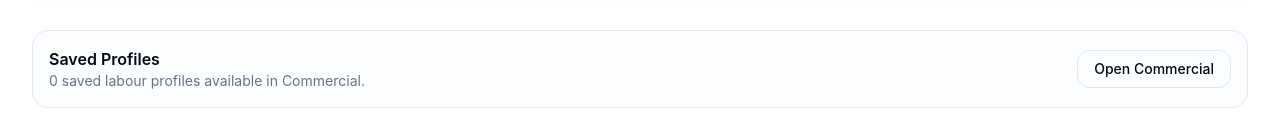
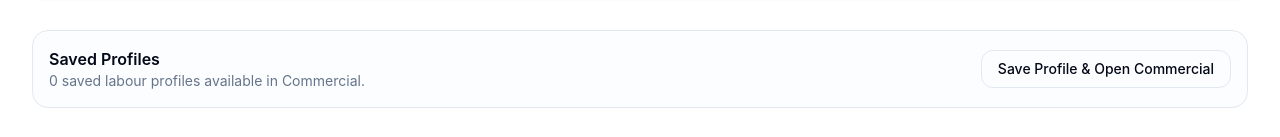
Before and after one commit to QSTools/qstools-web, a Next.js app: page /labour-rates in a window 1280 px wide. Shown: the part 1540-1677 px from the top of the page. Built offline with nearby package versions, Linux system fonts and the light colour scheme.

Commit message:
UX: move save/update to bottom and link to commercial flow

```diff
--- a/app/labour-rates/page.jsx
+++ b/app/labour-rates/page.jsx
@@ -4,6 +4,7 @@ export const dynamic = "force-dynamic";
 
 import { Suspense } from "react";
 import Link from "next/link";
+import { useRouter } from "next/navigation";
 import LabourRateForm from "@/components/labour/LabourRateForm";
 import LabourRateOutput from "@/components/labour/LabourRateOutput";
 import CommercialSummaryPanel from "@/components/commercial/CommercialSummaryPanel";
@@ -13,6 +14,8 @@ import { calculateCommercialSummary } from "@/lib/calculations/commercialSummary
 import useLabourRatesPage from "@/lib/hooks/useLabourRatesPage";
 
 function LabourRatesPageContent() {
+  const router = useRouter();
+
   const {
     form,
     setForm,
@@ -40,6 +43,16 @@ function LabourRatesPageContent() {
   const isEditing = profiles.some(
     (profile) => String(profile.id) === String(editingId)
   );
+
+  const handleSaveAndOpenCommercial = async () => {
+    if (isEditing) {
+      await handleUpdate();
+    } else {
+      await handleSave();
+    }
+
+    router.push("/commercial");
+  };
 
   return (
     <main className="min-h-screen bg-background">
@@ -231,12 +244,15 @@ function LabourRatesPageContent() {
               </p>
             </div>
 
-            <Link
-              href="/commercial"
+            <button
+              type="button"
+              onClick={handleSaveAndOpenCommercial}
               className="inline-flex items-center justify-center rounded-xl border px-4 py-2 text-sm font-medium transition hover:bg-accent"
             >
-              Open Commercial
-            </Link>
+              {isEditing
+                ? "Update Profile & Open Commercial"
+                : "Save Profile & Open Commercial"}
+            </button>
           </div>
         </div>
       </div>
```
